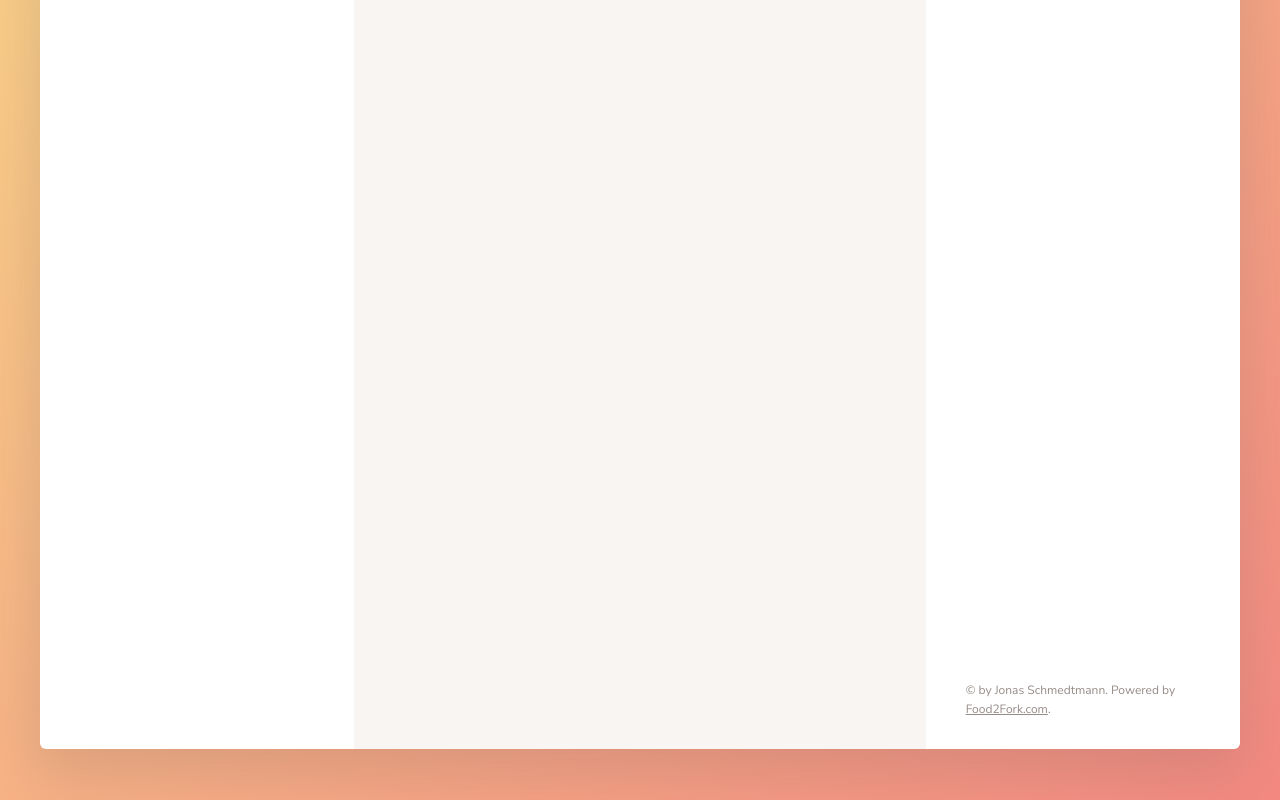
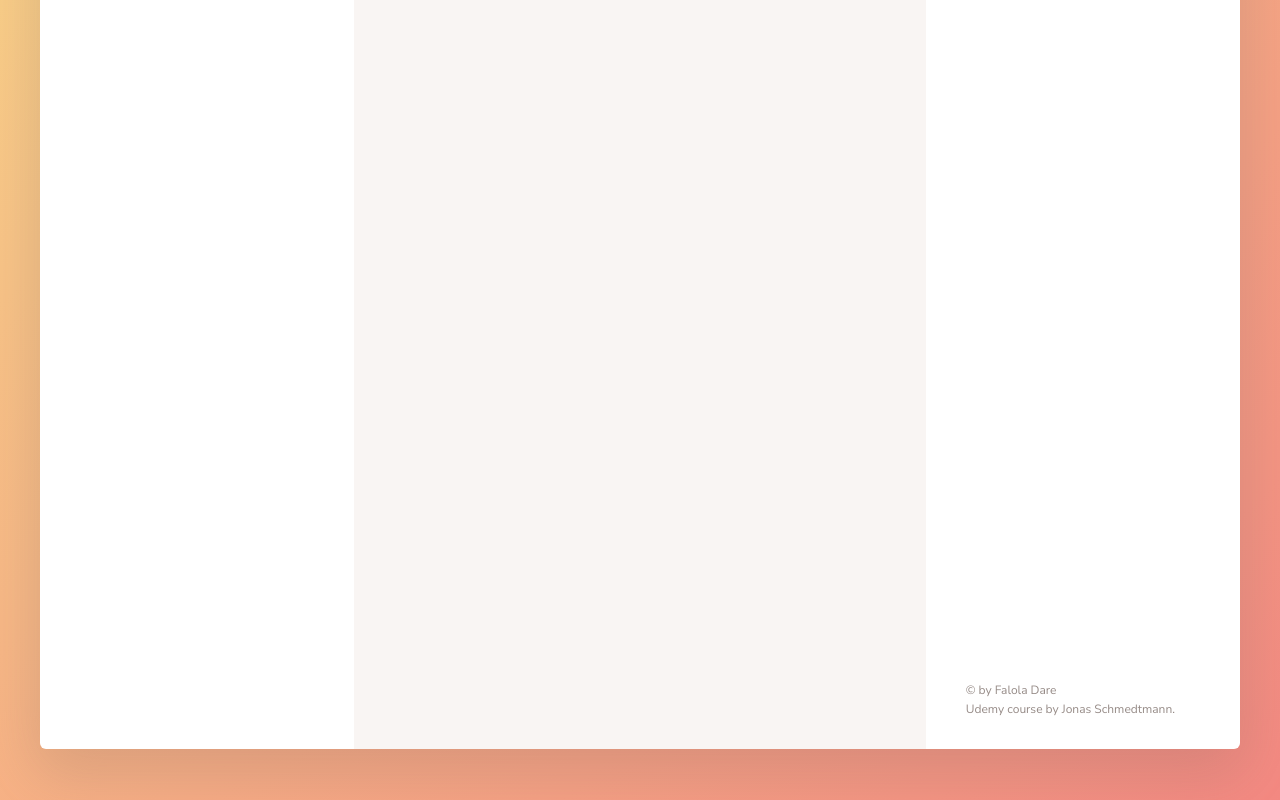
Before and after one commit to lightcodes845/practice-forkify, a website built with webpack: page dist/index.html in a window 1280 px wide. Shown: the part 402-1202 px from the top of the page. Built offline with nearby package versions, Linux system fonts and the light colour scheme.

Commit message:
Update index.html

```diff
--- a/dist/index.html
+++ b/dist/index.html
@@ -1 +1 @@
-<!doctype html><html lang="en"><head><meta charset="UTF-8"><meta name="viewport" content="width=device-width,initial-scale=1"><meta http-equiv="X-UA-Compatible" content="ie=edge"><link href="https://fonts.googleapis.com/css?family=Nunito+Sans:400,600,700" rel="stylesheet"><link rel="stylesheet" href="css/style.css"><link rel="shortcut icon" href="img/favicon.png" type="image/x-icon"><title>forkify // Search over 1,000,000 recipes</title></head><body><div class="container"><header class="header"><img src="img/logo.png" alt="Logo" class="header__logo"><form class="search"><input class="search__field" placeholder="Search over 1,000,000 recipes..."> <button class="btn search__btn"><svg class="search__icon"><use href="img/icons.svg#icon-magnifying-glass"></use></svg> <span>Search</span></button></form><div class="likes"><div class="likes__field"><svg class="likes__icon"><use href="img/icons.svg#icon-heart"></use></svg></div><div class="likes__panel"><ul class="likes__list"></ul></div></div></header><div class="results"><ul class="results__list"></ul><div class="results__pages"></div></div><div class="recipe"></div><div class="shopping"><h2 class="heading-2">My Shopping List</h2><ul class="shopping__list"></ul><div class="copyright">&copy; by Jonas Schmedtmann. Powered by <a href="http://food2fork.com" target="_blank" class="link">Food2Fork.com</a>.</div></div></div><script src="js/bundle.js"></script></body></html>
+<!doctype html><html lang="en"><head><meta charset="UTF-8"><meta name="viewport" content="width=device-width,initial-scale=1"><meta http-equiv="X-UA-Compatible" content="ie=edge"><link href="https://fonts.googleapis.com/css?family=Nunito+Sans:400,600,700" rel="stylesheet"><link rel="stylesheet" href="css/style.css"><link rel="shortcut icon" href="img/favicon.png" type="image/x-icon"><title>forkify // Search over 1,000,000 recipes</title></head><body><div class="container"><header class="header"><img src="img/logo.png" alt="Logo" class="header__logo"><form class="search"><input class="search__field" placeholder="Search over 1,000,000 recipes..."> <button class="btn search__btn"><svg class="search__icon"><use href="img/icons.svg#icon-magnifying-glass"></use></svg> <span>Search</span></button></form><div class="likes"><div class="likes__field"><svg class="likes__icon"><use href="img/icons.svg#icon-heart"></use></svg></div><div class="likes__panel"><ul class="likes__list"></ul></div></div></header><div class="results"><ul class="results__list"></ul><div class="results__pages"></div></div><div class="recipe"></div><div class="shopping"><h2 class="heading-2">My Shopping List</h2><ul class="shopping__list"></ul><div class="copyright">&copy; by Falola Dare<br>Udemy course by Jonas Schmedtmann. </div></div></div><script src="js/bundle.js"></script></body></html>
```
